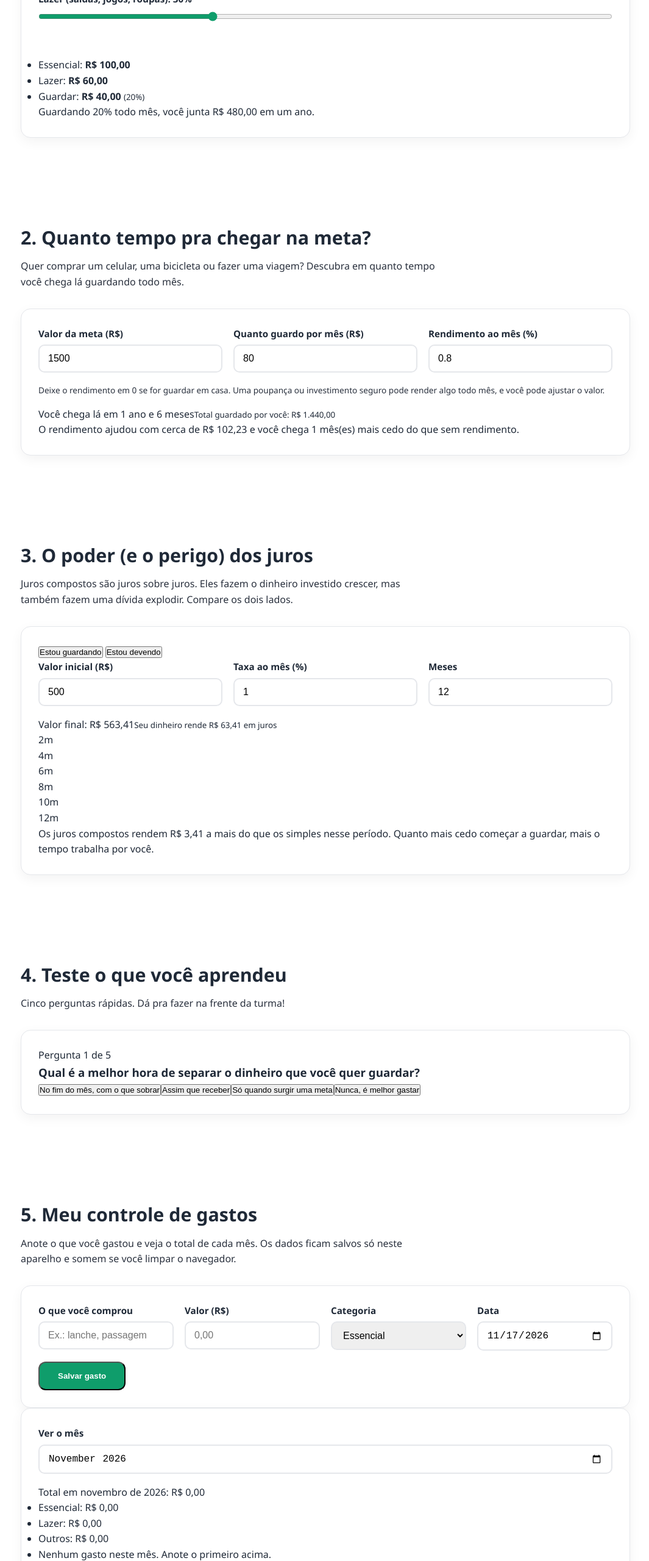
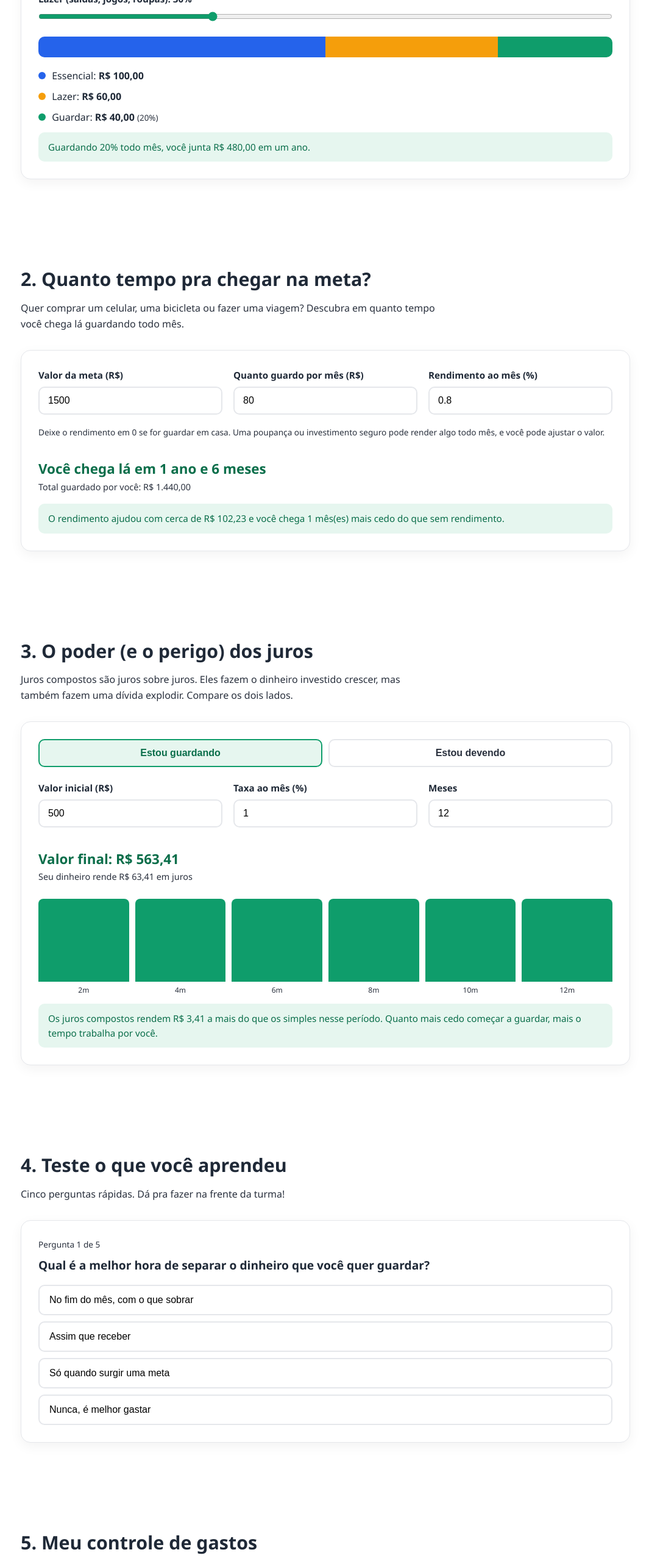
Before and after one commit to Laratec/grana-certa, a plain HTML site: page index.html in a window 1280 px wide. Shown: the part 1454-4014 px from the top of the page at 61% size, without its empty margins (106-1171 px from the left). Drawn offline with Linux system fonts and the light colour scheme.

Commit message:
Add files via upload

```diff
--- a/style.css
+++ b/style.css
@@ -103,4 +103,89 @@ body {
 .dica-pequena { font-size: 0.85rem; color: var(--suave); margin-bottom: 16px; }
 
 /* Barra do orçamento */
-.barra { display: flex; height: 34px; border-radius: 10px;
+.barra { display: flex; height: 34px; border-radius: 10px; overflow: hidden; margin: 10px 0 18px; background: var(--borda); }
+.seg { height: 100%; transition: width .3s; }
+.essencial { background: var(--azul); }
+.lazer { background: var(--laranja); }
+.guardar { background: var(--verde); }
+
+.resultado-lista { list-style: none; display: grid; gap: 8px; margin-bottom: 12px; }
+.dot { display: inline-block; width: 12px; height: 12px; border-radius: 50%; margin-right: 6px; }
+.resultado-lista small { color: var(--suave); }
+
+.aviso {
+  margin-top: 12px; padding: 12px 16px; border-radius: 10px;
+  background: var(--verde-claro); color: var(--verde-escuro); font-size: 0.95rem;
+}
+.aviso:empty { display: none; }
+.aviso.perigo { background: #fee2e2; color: #991b1b; }
+
+.destaque {
+  font-size: 1.4rem; font-weight: 800; color: var(--verde-escuro);
+  padding: 16px 0 4px;
+}
+.destaque.perigo { color: var(--vermelho); }
+.destaque small { display: block; font-size: 0.9rem; font-weight: 500; color: var(--suave); }
+
+/* Alternar */
+.alternar { display: flex; gap: 10px; margin-bottom: 22px; }
+.alternar button {
+  flex: 1; padding: 12px; border: 2px solid var(--borda); background: #fff;
+  border-radius: 10px; font-size: 1rem; font-weight: 600; cursor: pointer; color: var(--suave);
+}
+.alternar button.ativo { border-color: var(--verde); background: var(--verde-claro); color: var(--verde-escuro); }
+.alternar button.ativo.perigo { border-color: var(--vermelho); background: #fee2e2; color: #991b1b; }
+
+/* Gráfico */
+.grafico { display: flex; align-items: flex-end; gap: 10px; height: 160px; margin: 20px 0 6px; }
+.coluna { flex: 1; display: flex; flex-direction: column; justify-content: flex-end; align-items: center; height: 100%; }
+.coluna .b { width: 100%; border-radius: 8px 8px 0 0; background: var(--verde); transition: height .3s; min-height: 4px; }
+.coluna.perigo .b { background: var(--vermelho); }
+.coluna span { font-size: 0.75rem; color: var(--suave); margin-top: 4px; }
+
+/* Quiz */
+.quiz h3 { margin-bottom: 16px; font-size: 1.2rem; }
+.progresso { font-size: 0.85rem; color: var(--suave); margin-bottom: 8px; }
+.opcoes { display: grid; gap: 10px; }
+.opcao {
+  text-align: left; padding: 14px 16px; border: 2px solid var(--borda);
+  background: #fff; border-radius: 10px; font-size: 1rem; cursor: pointer;
+  transition: border-color .15s, background .15s;
+}
+.opcao:hover:not(:disabled) { border-color: var(--verde); }
+.opcao.certa { border-color: var(--verde); background: var(--verde-claro); }
+.opcao.errada { border-color: var(--vermelho); background: #fee2e2; }
+.opcao:disabled { cursor: default; }
+.explica { margin-top: 14px; padding: 12px 16px; background: var(--fundo-alt); border-radius: 10px; }
+.proxima { margin-top: 16px; border: none; cursor: pointer; font-size: 1rem; }
+.nota-final { font-size: 2.2rem; font-weight: 800; color: var(--verde-escuro); margin: 10px 0; }
+
+/* Controle de gastos */
+.gastos-mes { margin-top: 20px; }
+.gastos-cats { list-style: none; display: flex; flex-wrap: wrap; gap: 8px 18px; margin: 6px 0 4px; color: var(--suave); font-size: 0.95rem; }
+.gastos-lista { list-style: none; margin-top: 14px; }
+.gastos-lista li {
+  display: flex; justify-content: space-between; align-items: center; gap: 12px;
+  padding: 10px 0; border-bottom: 1px solid var(--borda);
+}
+.gastos-lista .info small { display: block; color: var(--suave); }
+.gastos-lista .vazio { color: var(--suave); }
+.gastos-sub { margin-top: 28px; font-size: 1.1rem; color: var(--verde-escuro); }
+.apagar {
+  border: 2px solid var(--borda); background: #fff; border-radius: 8px;
+  padding: 6px 12px; font-size: 0.9rem; font-weight: 600; cursor: pointer; color: var(--vermelho);
+}
+.apagar:hover { border-color: var(--vermelho); }
+.apagar.ver { color: var(--verde-escuro); }
+.apagar.ver:hover { border-color: var(--verde); }
+
+/* Rodapé */
+.rodape { padding: 36px 0; text-align: center; background: #111827; color: #e5e7eb; }
+.rodape .pequeno { font-size: 0.8rem; color: #9ca3af; margin-top: 6px; }
+
+@media (max-width: 640px) {
+  .topo { flex-direction: column; gap: 8px; }
+  .topo nav { justify-content: center; gap: 12px; }
+  .hero { padding: 60px 0; }
+  .secao { padding: 50px 0; }
+}
```
